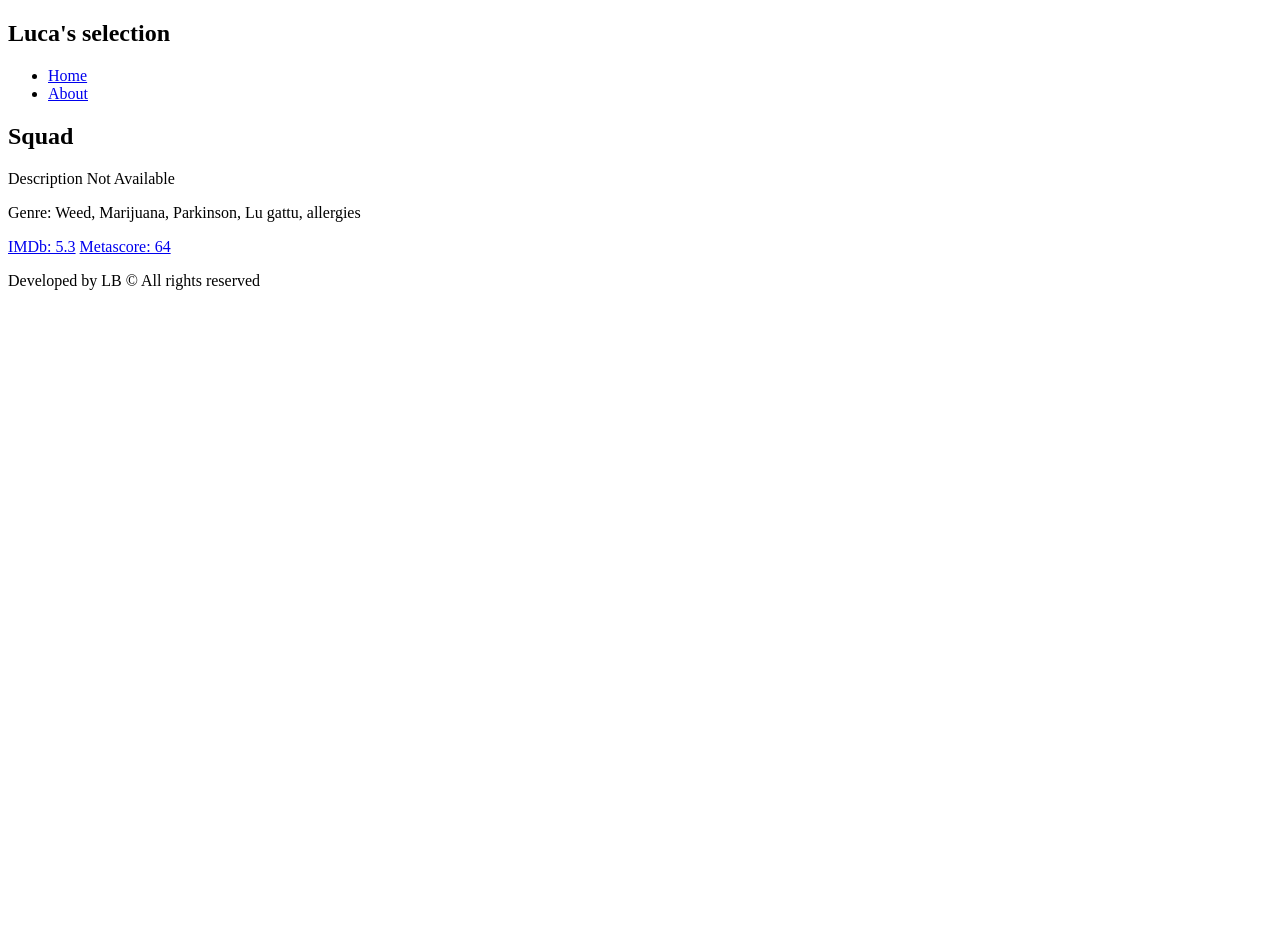
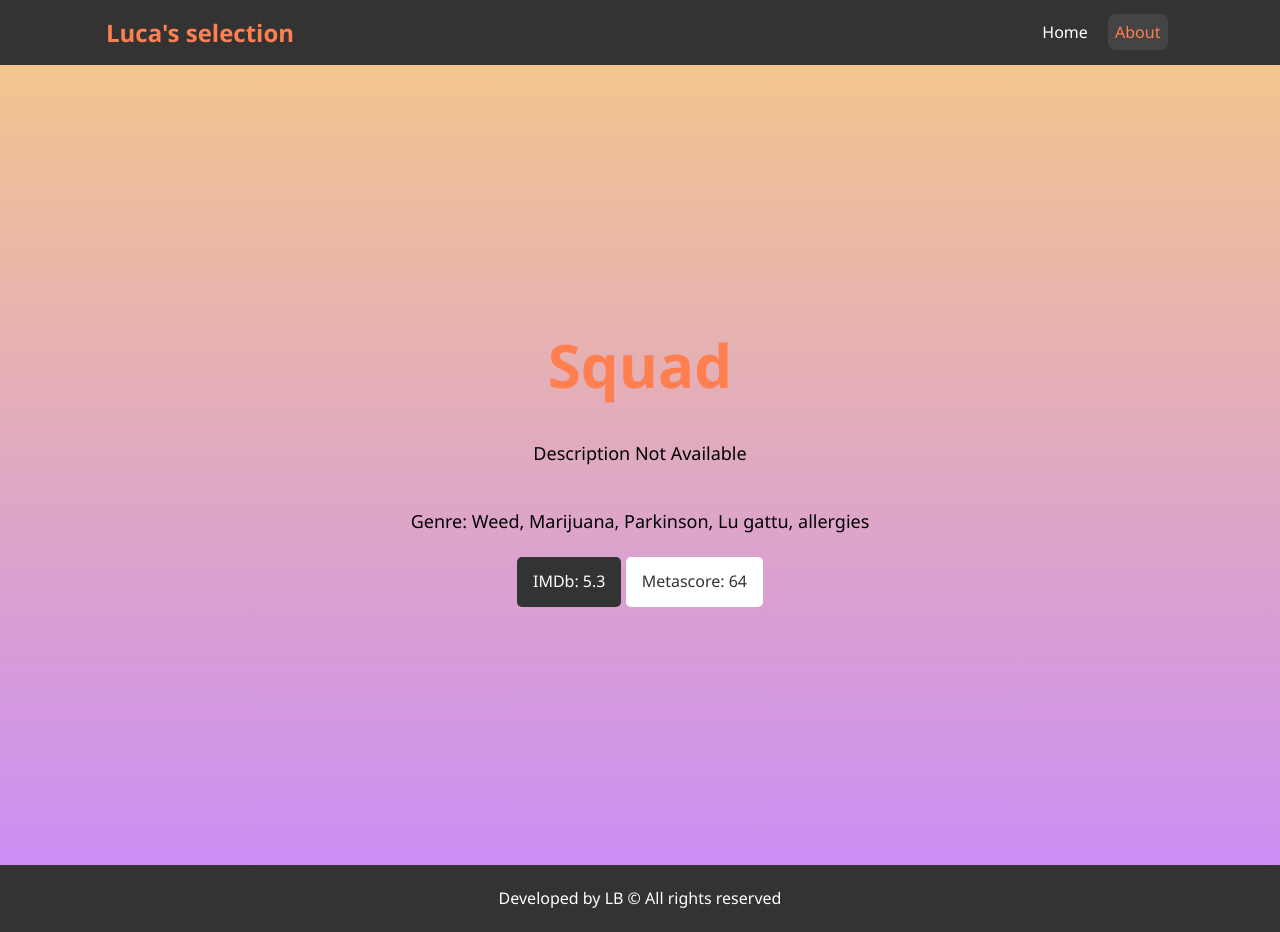
Before and after one commit to lucabarone95/MoviesSelection, a plain HTML site: page io.html in a window 1280 px wide. Before the commit the page ends 800 px from the top, so only its background shows below. Drawn offline with Linux system fonts and the light colour scheme.

Commit message:
Update io.html
css fix

```diff
--- a/io.html
+++ b/io.html
@@ -5,9 +5,9 @@
     <meta charset="UTF-8">
     <meta name="viewport" content="width=device-width, initial-scale=1.0">
     <title>Luca's Selection</title>
-    <link rel="stylesheet" href="css/style1 copy.css">
+    <link rel="stylesheet" href="css/style.css">
 
-    <link rel="stylesheet" media="screen and (max-width: 500px)" href="css/mobile1.css">
+    <link rel="stylesheet" media="screen and (max-width: 500px)" href="css/mobile.css">
 
 
 </head>
```
